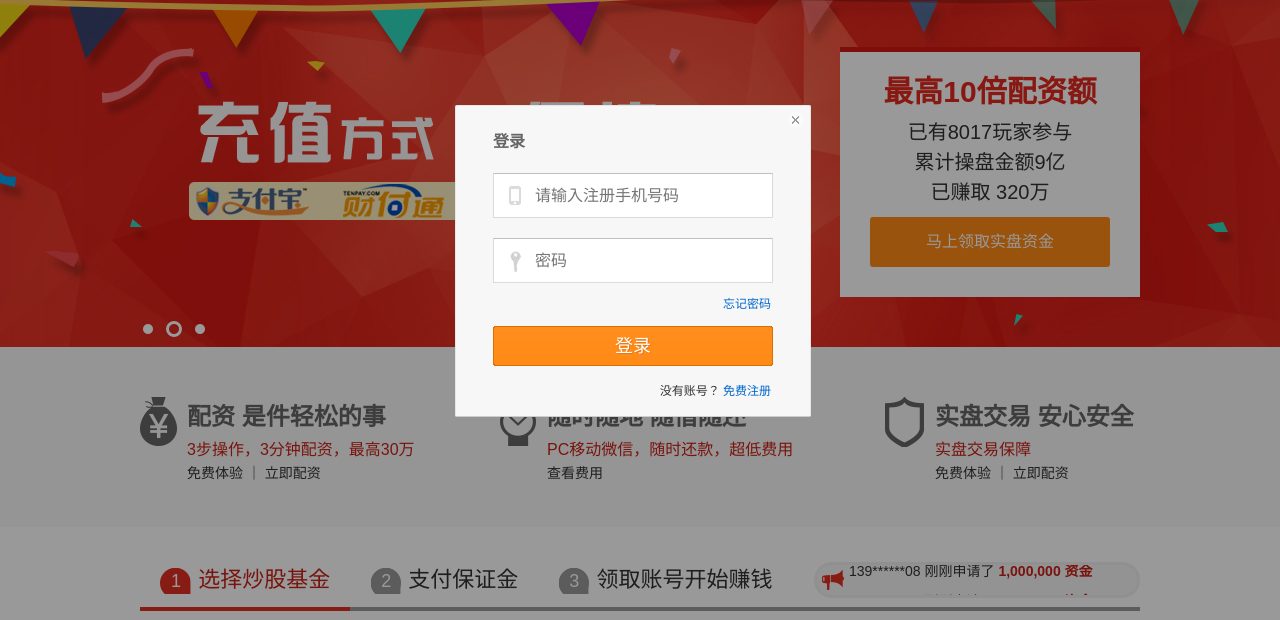
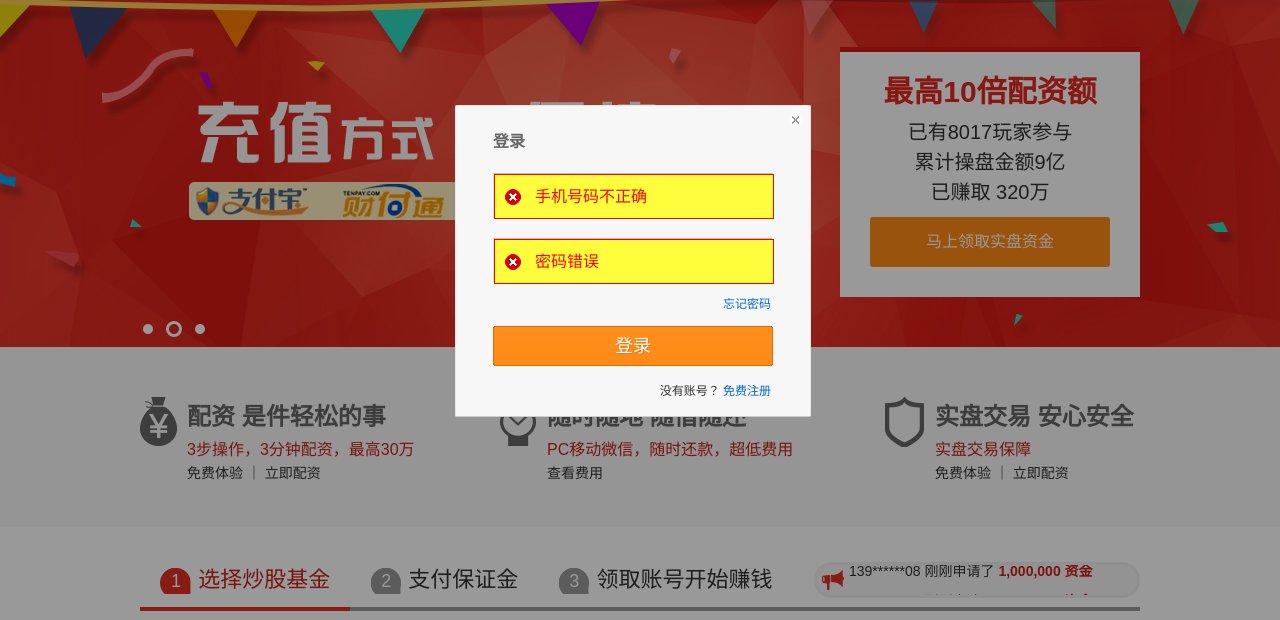
Before and after one commit to cxwcfea/3rd_party_ui, a plain HTML site: page Niujin/index.html in a window 1280 px wide. Both pictures are taken after a click on the input "登录". Shown: the part 140-760 px from the top of the page. Drawn offline with Linux system fonts and the light colour scheme.

Commit message:
update file

```diff
--- a/Niujin/css/common.css
+++ b/Niujin/css/common.css
@@ -728,6 +728,22 @@ span.loginSpan{
     line-height: 43px;
     position: relative;
 }
+.logon-con .logon-ipt span.errorText{
+	display: block;
+	position: absolute;
+	left: 0;
+	top: 0;
+	width: 238px;
+	height: 43px;
+	background: url(../images/img30.png) no-repeat 10px center #fffd3c;
+	border: 1px solid #f50606;
+	padding-left: 40px;
+	font-size: 16px;
+	color: #f50606;
+	text-align: left;
+	display: none;
+
+}
 .logon-con .logon-ipt em.user {
     background-position: -2px -354px;
     height: 19px;
--- a/Niujin/index.html
+++ b/Niujin/index.html
@@ -78,7 +78,6 @@
 					&nbsp;&nbsp;|&nbsp;&nbsp;
 					<a href="reg.html" class="color_333333">免费注册</a>&nbsp;&nbsp;
 					<a href="user/Recharge.html">充值中心</a>&nbsp;&nbsp;&nbsp;
-
 				</div>
 
 				<div class="TopLoginBox fr jq_topLogin">
@@ -89,10 +88,12 @@
 							<li class="logon-ipt z-index10" id="username1">
 								<em class="user"></em>
 									<input placeholder="请输入注册手机号码" type="text" autocomplete="off" value="" accesskey="n" tabindex="1" class="holder" name="username" id="username">
+									<span class="errorText">手机号码不正确</span>
 							</li>
 							<li class="logon-ipt mgt20" id="pwd">
 								<em class="key"></em>
 								<input type="password" tabindex="2" value="" placeholder="密码" name="password">
+								<span class="errorText">密码错误</span>
 							</li>
 							<li class="ui-pwd">
 		                    	<a href="https://user.658.com/jsp/recoverLoginPwd/recover_login_pwd_1.jsp">忘记密码</a>
@@ -465,11 +466,13 @@
 
 					<li class="logon-ipt z-index10" id="username1">
 						<em class="user"></em>
-							<input placeholder="请输入注册手机号码" type="text" autocomplete="off" value="" accesskey="n" tabindex="1" class="holder" name="username" id="username">
+						<input placeholder="请输入注册手机号码" type="text" autocomplete="off" value="" accesskey="n" tabindex="1" class="holder" name="username" id="username">
+						<span class="errorText">手机号码不正确</span>
 					</li>
 					<li class="logon-ipt mgt20" id="pwd">
 						<em class="key"></em>
 						<input type="password" tabindex="2" value="" placeholder="密码" name="password">
+						<span class="errorText">密码错误</span>
 					</li>
 					<li class="ui-pwd">
                     	<a href="https://user.658.com/jsp/recoverLoginPwd/recover_login_pwd_1.jsp">忘记密码</a>
--- a/Niujin/js/common.js
+++ b/Niujin/js/common.js
@@ -21,7 +21,19 @@ $(function () {
 		$(this).find("div").hide();
 		$(this).removeClass("khdBoxSelected")
 	})
+
+
+	//登陆框错误提示
+	$(".errorText").click(function () {
+		$(this).hide();
+		$(this).prev("input").focus();
+	})
+
+	$(".login-btn").click(function () {
+		$(".errorText").show();
+	})
 })
+
 
 
 //复制到剪切板
```
Also changed, not shown: Niujin/Login.html (+2 -0 lines), Niujin/images/img30.png (added), 1 other file.
